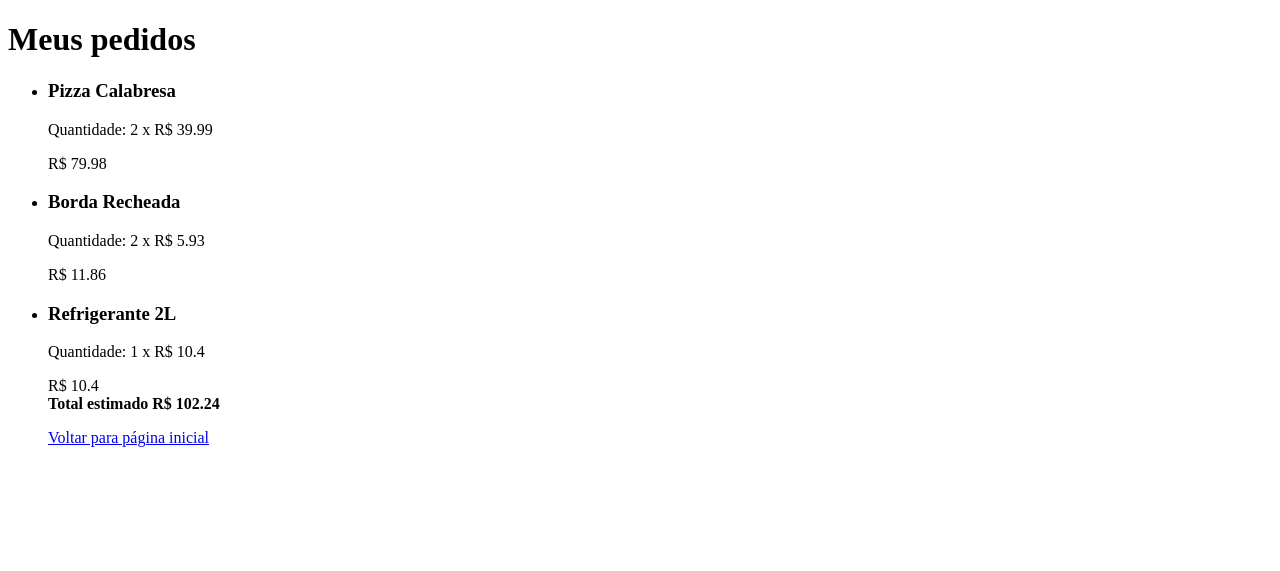
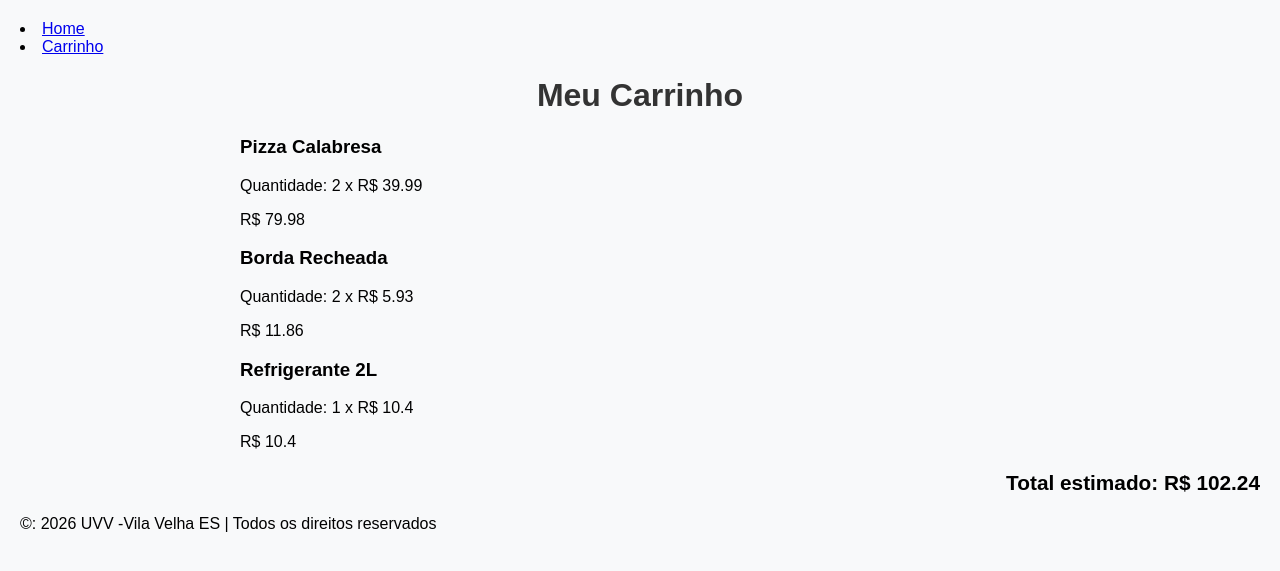
Before and after one commit to brenno1206/DELIVERY, a Flask app: page /carrinho in a window 1280 px wide. Shown: the top 571 px of the page. Run offline with Flask 3, Linux system fonts and the light colour scheme.

Commit message:
Add files via upload

```diff
--- a/app.py
+++ b/app.py
@@ -2,6 +2,12 @@
 
 def create_app():
     app = Flask(__name__)
+
+    from delivery.ext.config import init_app as init_config
+    init_config(app)
+
+    from delivery.ext.debugtoolbar import init_app as init_toolbar
+    init_toolbar(app)
 
     from delivery.views import init_app as init_main
     init_main(app)
@@ -16,3 +22,9 @@
 # $env:FLASK_ENV='development'
 # $env:FLASK_APP='app.py'
 # invoke run
+
+# one dark pro
+# vs code icons
+# jinja
+# jinja snippets
+#python
--- /dev/null
+++ b/delivery/ext/debugtoolbar/__init__.py
@@ -0,0 +1,6 @@
+from flask_debugtoolbar import DebugToolbarExtension
+
+toolbar = DebugToolbarExtension()
+
+def init_app(app):
+    toolbar.init_app(app)
--- a/delivery/views/main.py
+++ b/delivery/views/main.py
@@ -6,7 +6,7 @@
 def index():
     user = {'username':'brenno'}
     current_app.logger.info("O endpint 'index' foi acessado")
-    return render_template('main/index.html', user=user)
+    return render_template('main/index.html', user=user, promocao='Segunda é dia de pizza em dobro')
 
 @bp_main.route("/carrinho")
 def carrinho():
--- /dev/null
+++ b/static/css/style.css
@@ -0,0 +1,47 @@
+
+            body {
+                font-family: Arial, sans-serif;
+                margin: 20px;
+                background: #f8f9fa;
+                }
+            h1 { color: #333; text-align: center; }
+                .itens-carrinho {
+                list-style: none;
+                padding: 0;
+                max-width: 800px;
+                margin: 0 auto 20px;
+                }
+            .item-carrinho {
+                display: flex;
+                justify-content: space-between;
+                align-items: center;
+                padding: 16px;
+                border-bottom: 1px solid #ddd;
+                background: white;
+                margin-bottom: 8px;
+                border-radius: 6px;
+                box-shadow: 0 1px 3px rgba(0,0,0,0.1);
+                }
+            .info-produto { flex: 3; }
+            .info-produto h3 { margin: 0 0 4px; color: #2c3e50; }
+            .info-produto p { margin: 0; color: #7f8c8d; }
+            .preco { flex: 1; text-align: right; font-weight: bold; color: #27ae60; }
+            .vazio {
+                color: #888;
+                font-style: italic;
+                padding: 40px;
+                text-align: center;
+                background: #f9f9f9;
+                border: 2px dashed #ccc;
+                border-radius: 8px;
+                max-width: 600px;
+                margin: 0 auto;
+                }
+            .total {
+                text-align: right;
+                font-size: 1.3em;
+                margin: 20px 0;
+                max-width: 800px;
+                margin-left: auto;
+                }
+            .voltar { text-align: center; margin-top: 30px; }
--- a/tasks.py
+++ b/tasks.py
@@ -36,7 +36,7 @@
     """
     Executa os testes automatizados.
     """
-    c.run("pytest tests -v", pty=True)
+    c.run("pytest tests -v")
 
 
 @task
@@ -44,7 +44,7 @@
     """
     Verifica qualidade de codigo.
     """
-    c.run("flake8", pty=True)
+    c.run("flake8")
 
 
 @task
--- a/templates/main/base.html
+++ b/templates/main/base.html
@@ -12,8 +12,7 @@
     <header>
         <nav>
             {% block navbar %}
-                <li><a href="/">Home</a></li>
-                <li><a href="/carrinho">Carrinho</a></li>
+              {% include 'main/partials/navbar.html'   %}
             {% endblock %}
         </nav>
     </header>
@@ -24,7 +23,7 @@
     </main>
     <footer>
         {% block footer %}
-            <p>&copy: 2026  UVV -Vila Velha ES | Todos os direitos reservados</p>
+           {% include 'main/partials/footer.html'   %}
         {% endblock %}
     </footer>
 </body>
--- a/templates/main/carrinho.html
+++ b/templates/main/carrinho.html
@@ -1,28 +1,31 @@
-<!DOCTYPE html>
-<html lang="en">
-<head>
-    <meta charset="UTF-8">
-    <meta http-equiv="X-UA-Compatible" content="IE=edge">
-    <meta name="viewport" content="width=device-width, initial-scale=1.0">
-    <title>{{ titulo | default("Meu Carrinho")}}</title>
-</head>
-<body>
-    {%import '/main/macros.html' as macros%}
-    <h1>Meus pedidos</h1>
-    <ul>
+{% extends 'main/base.html' %}
+
+
+    {% block titulo %}
+    {{ titulo | default("Meu Carrinho")}}
+    {% endblock %}
+    {% block css %}
+        <link rel="stylesheet" href="static/css/style.css">
+    {% endblock %}
+
+
+{% block content %}
+
+
+    {% import 'main/macros.html' as macros %}
+    <h1>Meu Carrinho</h1>
+
+    <ul class="itens-carrinho">
         {% for item in carrinho.itens %}
             {{ macros.item_carrinho(item) }}
         {% else %}
-        <li>O carrinho está vazio <br>Adicione itens para continuar</li>
+            <li class="vazio">O carrinho esta vazio.<br>Adicione itens para continuar!</li>
+        {% endfor %}
     </ul>
-    {% endfor %}
+
     {% if carrinho.itens %}
-    <div>
-        <strong> Total estimado R$ {{total | round(2)}}</strong>
-    </div>
+        <div class="total">
+            <strong>Total estimado: R$ {{ total | round(2) }}</strong>
+        </div>
     {% endif %}
-    <div>
-        <p><a href="/">Voltar para página inicial</a></p>
-    </div>
-</body>
-</html>
+{% endblock %}
--- /dev/null
+++ b/templates/main/partials/footer.html
@@ -0,0 +1 @@
+<p>&copy: 2026  UVV -Vila Velha ES | Todos os direitos reservados</p>
--- /dev/null
+++ b/templates/main/partials/navbar.html
@@ -0,0 +1,2 @@
+<li><a href="/">Home</a></li>
+<li><a href="/carrinho">Carrinho</a></li>
--- /dev/null
+++ b/templates/main/partials/promocao.html
@@ -0,0 +1,2 @@
+<strong>Promoção do dia</strong>
+{{ promocao | upper }}
```
Also changed, not shown: delivery/ext/config/__init__.py (added, +7 -0 lines), templates/main/index.html (+12 -4 lines).
